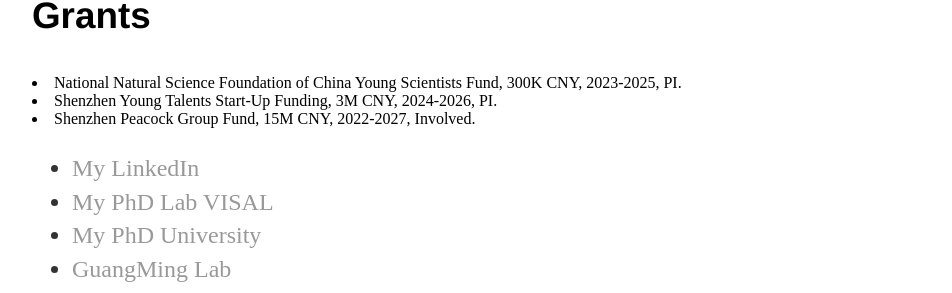
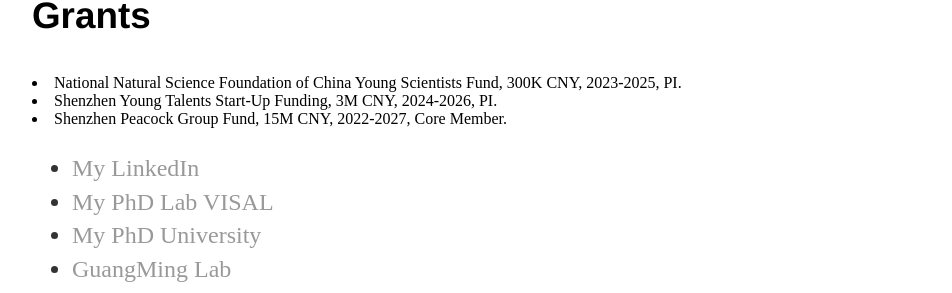
Before and after one commit to zqyq/zqyq.github.io, a Jekyll site: the page built from about/index.html, in a window 1280 px wide and 900 px high, scrolled down 1728 px. Shown: the part 428-721 px from the top of the window, without its empty margins (160-1112 px from the left). Built offline with Jekyll 4.4.1, drawn with Linux system fonts in a browser that asks for light colours.

Commit message:
Update index.html

```diff
--- a/about/index.html
+++ b/about/index.html
@@ -110,7 +110,7 @@ title: About Qi ZHANG
 		<h3>Grants</h3>
 			        <li>National Natural Science Foundation of China Young Scientists Fund, 300K CNY, 2023-2025, PI.
 				<li>Shenzhen Young Talents Start-Up Funding, 3M CNY, 2024-2026, PI.
-				<li>Shenzhen Peacock Group Fund, 15M CNY, 2022-2027, Involved.
+				<li>Shenzhen Peacock Group Fund, 15M CNY, 2022-2027, Core Member.
 
 
 			<ul class="contacts">
```
